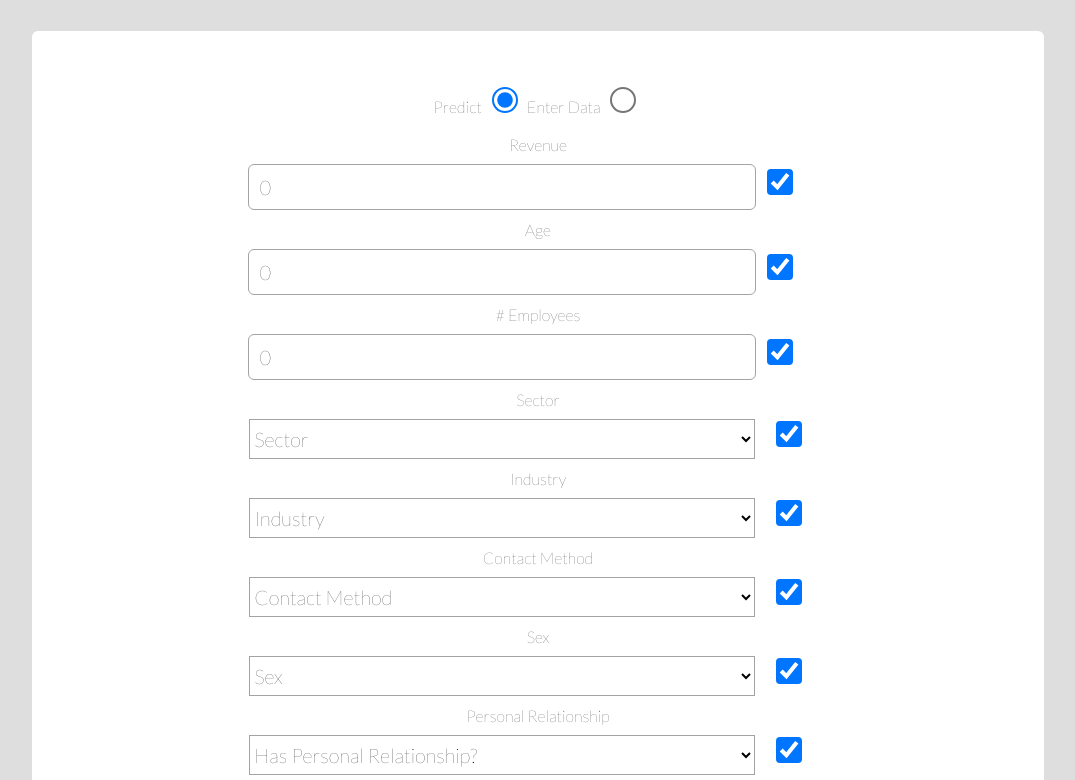
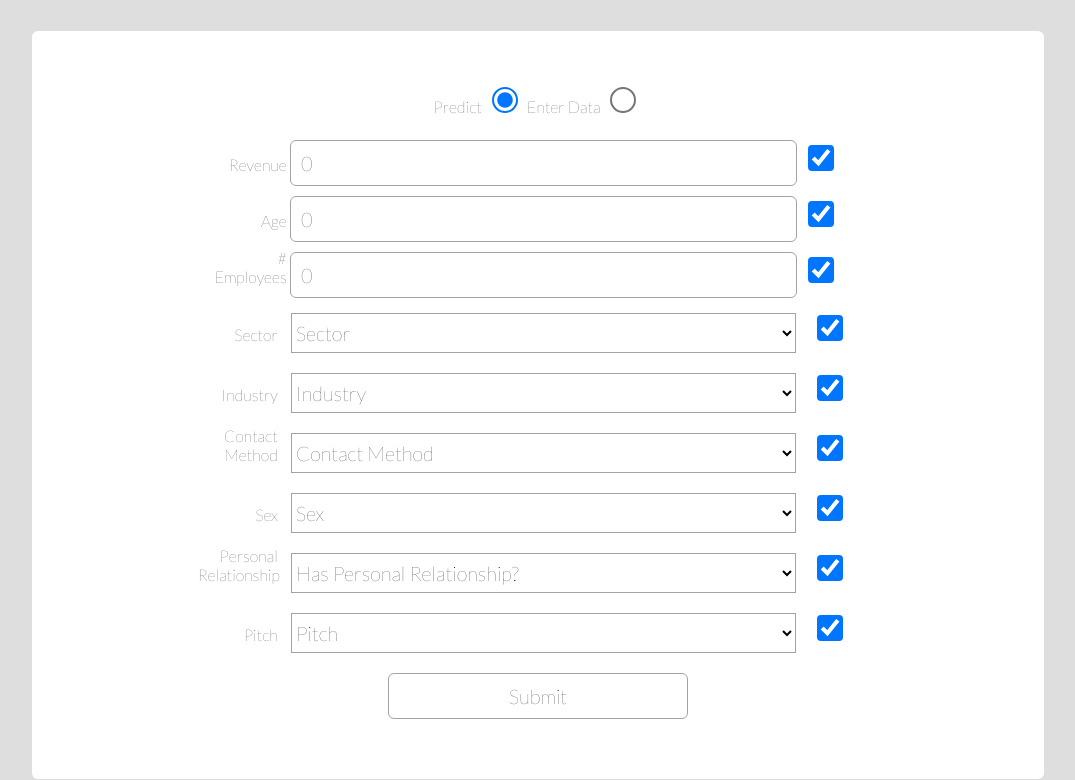
Before and after one commit to bsaggese14/fypus, a plain HTML site: page index.html in a window 1280 px wide. Shown: the part 172-952 px from the top of the page, without its empty margins (102-1177 px from the left). Drawn offline with nearby package versions, Linux system fonts and the light colour scheme; no server answers; a script that the page names is missing.

Commit message:
layout fixes

```diff
--- a/index.html
+++ b/index.html
@@ -16,19 +16,19 @@
         Predict<input id="shouldPredict" type="radio" name="radio" value="predict" checked></input>
         Enter Data<input id="shouldEnter" type="radio" name="radio" value="new"></input><br><br>
 
-        <label class = "alignLeft" >Revenue</label><br>
+        <label class = "alignLeft" >Revenue</label>
         <input placeholder="Revenue" type="number" name="RevenueInput" min="0" max="1000000000000" value="0">
         <input type="checkbox" id="RevenueCheck" name="Revenue" value="Revenue" checked><span style="display:inline-block;width: 0.3in;" id="RevenueOddsRatio"></span>
 
-        <br><label class = "alignLeft" >Age</label><br>
+        <br><label class = "alignLeft" >Age</label>
         <input placeholder="Age" type="number" name="AgeInput" min="1" max="100" value="0">
         <input type="checkbox" id="AgeCheck" name="Age" value="Age" checked><span style="display:inline-block;width: 0.3in;" id="AgeOddsRatio"> </span>
 
-        <br><label class = "alignLeft" ># Employees</label><br>
+        <br><label class = "alignLeft" ># Employees</label>
         <input placeholder="Employees" type="number" name="EmployeesInput" min="0" max="100000" value="0">
         <input type="checkbox" id="EmployeesCheck" name="Employees" value="Employees" checked><span style="display:inline-block;width: 0.3in;" id="EmployeesOddsRatio"> </span>
 
-        <br><label class = "alignLeft" >Sector</label><br>
+        <br><label class = "alignLeft" >Sector</label>
         <select name="SectorInput">
             <option value="" disabled selected>Sector</option>
             <option value="Public">Public</option>
@@ -38,7 +38,7 @@
         </select>
         <input type="checkbox" id="SectorCheck" name="Sector" value="Sector" checked><span style="display:inline-block;width: 0.3in;" id="SectorOddsRatio"> </span>
 
-        <br><label class = "alignLeft" >Industry</label><br>
+        <br><label class = "alignLeft" >Industry</label>
         <select name="IndustryInput">
             <option value="" disabled selected>Industry</option>
             <option value="Restaurant">Restaurant</option>
@@ -50,7 +50,7 @@
         </select>
         <input type="checkbox" id="IndustryCheck" name="Industry" value="Industry" checked><span style="display:inline-block;width: 0.3in;" id="IndustryOddsRatio"> </span>
 
-        <br><label class = "alignLeft" >Contact Method</label><br>
+        <br><label class = "alignLeft" >Contact Method</label>
         <select name="ContactMethodInput">
             <option value="" disabled selected>Contact Method</option>
             <option value="Phone">Phone</option>
@@ -60,7 +60,7 @@
         </select>
         <input type="checkbox" id="ContactMethodCheck" name="ContactMethod" value="ContactMethod" checked><span style="display:inline-block;width: 0.3in;" id="ContactMethodOddsRatio"> </span>
 
-        <br><label class = "alignLeft" >Sex</label><br>
+        <br><label class = "alignLeft" >Sex</label>
         <select name="SexInput">
             <option value="" disabled selected>Sex</option>
             <option value="M">Male</option>
@@ -68,7 +68,7 @@
         </select>
         <input type="checkbox" id="SexCheck" name="Sex" value="Sex" checked><span style="display:inline-block;width: 0.3in;" id="SexOddsRatio"> </span>
 
-        <br><label class = "alignLeft" >Personal Relationship</label><br>
+        <br><label class = "alignLeft" >Personal Relationship</label>
         <select name="PersonalRelationshipInput">
             <option value="" disabled selected>Has Personal Relationship?</option>
             <option value="Yes">Yes</option>
@@ -77,7 +77,7 @@
         <input type="checkbox" id="PersonalRelationshipCheck" name="PersonalRelationship" value="PersonalRelationship"
                checked><span style="display:inline-block;width: 0.3in;" id="PersonalRelationshipOddsRatio"> </span>
 
-        <br><label class = "alignLeft" >Pitch</label><br>
+        <br><label class = "alignLeft" >Pitch</label>
         <select name="PitchInput">
             <option value="" disabled selected>Pitch</option>
             <option value="Group puchasing">Group Purchasing</option>
--- a/main.css
+++ b/main.css
@@ -6,8 +6,10 @@ body {
 body * {
     font-family: 'Lato', sans-serif;
 }
-.formDiv label {
-
+label {
+    display: inline-block;
+    text-align: right;
+    width: 80px;
 }
 .mainContainer {
     margin-bottom: 100px;
@@ -45,9 +47,9 @@ body * {
 	  position: absolute;
 	  top: 60%;
 	  border: solid greenyellow;
-    margin-left: 10%;
-    margin-top: 30px;
-    text-align: center;
+      margin-left: 10%;
+      margin-top: 30px;
+      text-align: center;
 	  background-color: white;
 	  padding: 50px 0px 50px 0px;
 	  box-shadow: 0px 3px 40px 0px rgba(0,0,0,0.49);
@@ -63,7 +65,7 @@ input[type = "number"] {
     width: 48%;
     border: solid 1px #A3A3A3;
     display: block;
-    margin: 10px auto;
+    margin: 5px auto;
     padding: 10px;
     font-size: 20px;
     border-radius: 6px;
@@ -76,7 +78,7 @@ input:hover {
 
 input[type = "submit"] {
     width: 20%;
-    min-width: 200px;
+    min-width: 300px;
     border: solid 1px #A3A3A3;
     display: block;
     margin: 10px auto;
```
